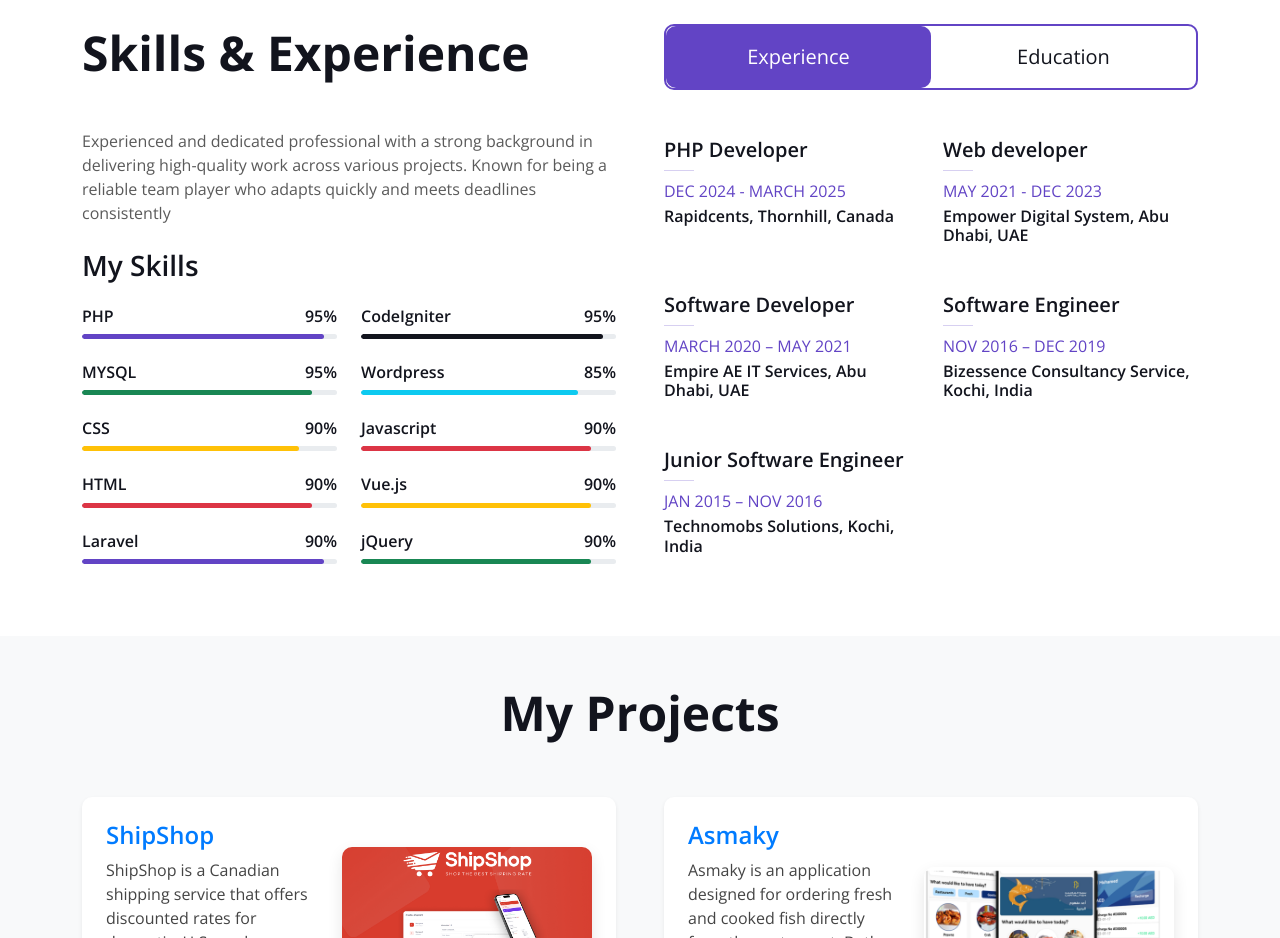
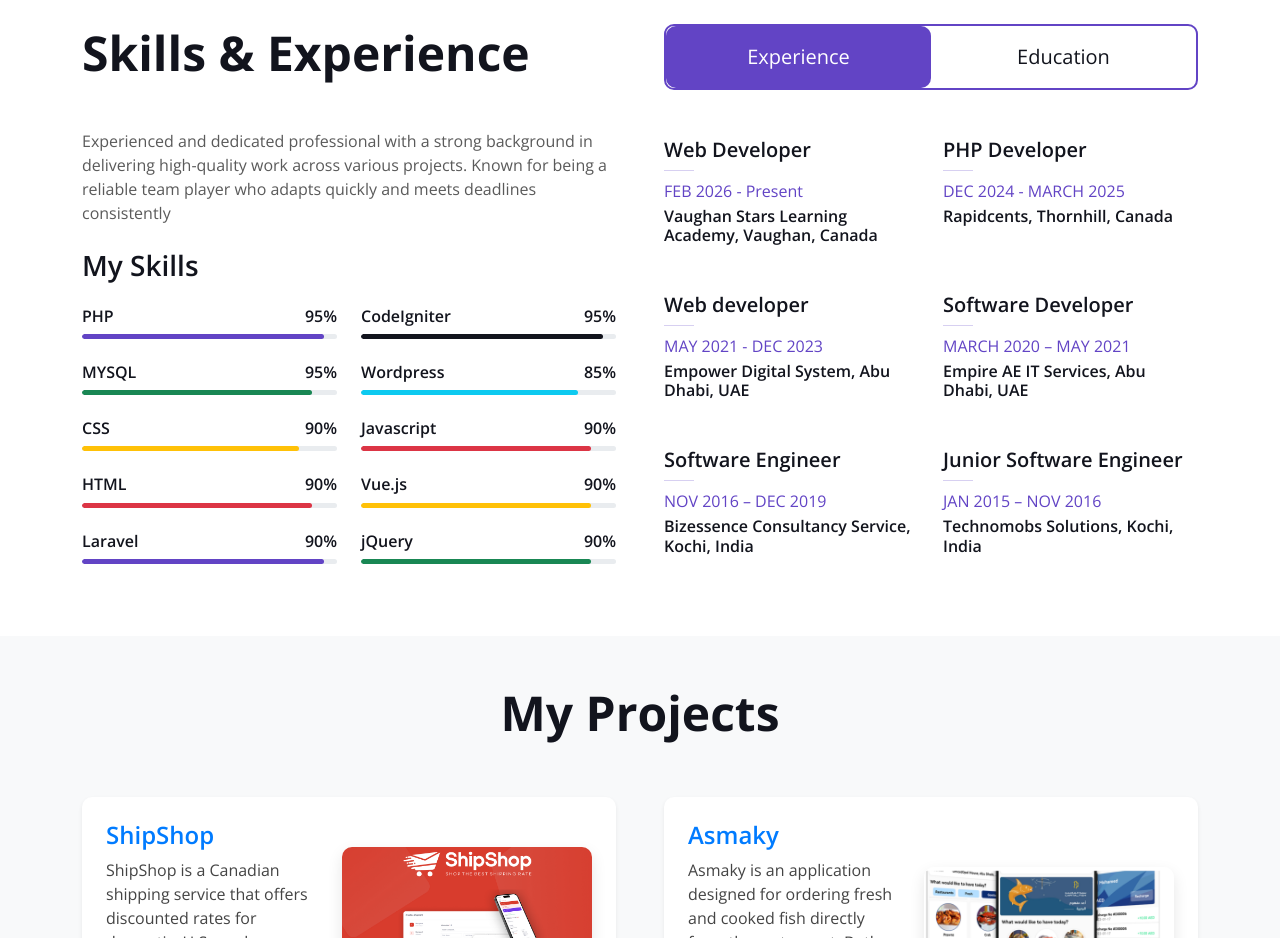
Before and after one commit to goleevia/portfolio, a plain HTML site: page index.html in a window 1280 px wide. Shown: the part 1240-2178 px from the top of the page. Drawn offline with nearby package versions, Linux system fonts and the light colour scheme.

Commit message:
Updated portfolio with new vaughan

```diff
--- a/index.html
+++ b/index.html
@@ -246,6 +246,12 @@
                 <div class="tab-content">
                     <div id="tab-1" class="tab-pane fade show p-0 active">
                         <div class="row gy-5 gx-4">
+                            <div class="col-sm-6">
+                                <h5>Web Developer</h5>
+                                <hr class="text-primary my-2">
+                                <p class="text-primary mb-1">FEB 2026 - Present</p>
+                                <h6 class="mb-0">Vaughan Stars Learning Academy, Vaughan, Canada</h6>
+                            </div>
                             <div class="col-sm-6">
                                 <h5>PHP Developer</h5>
                                 <hr class="text-primary my-2">
```
Also changed, not shown: 1 other file.
